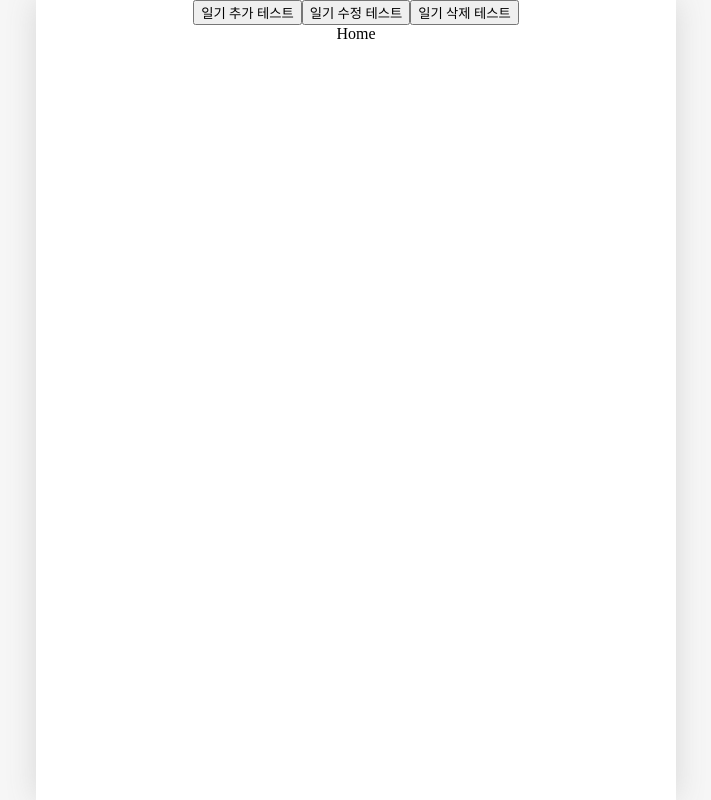
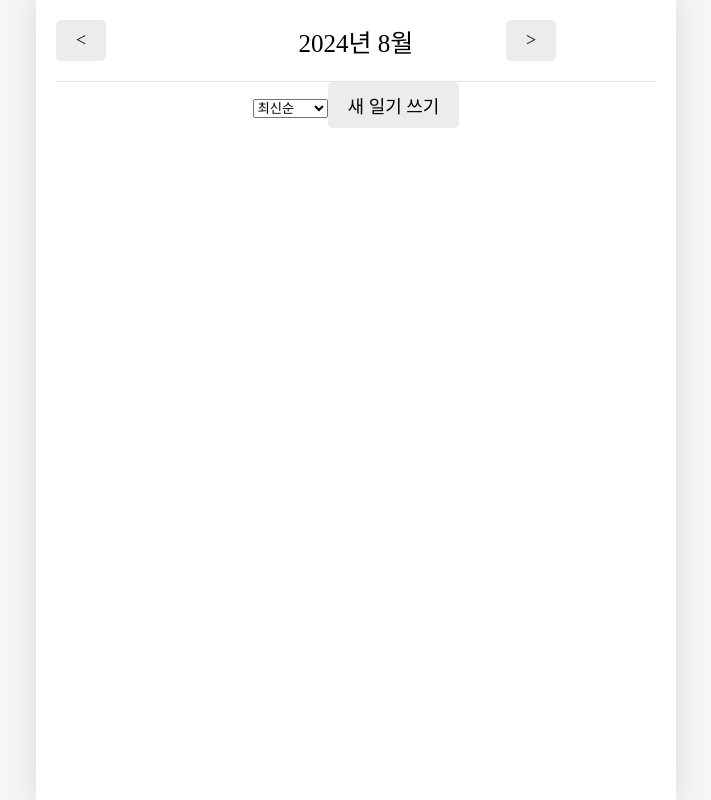
Before and after one commit to Jiae25/onebite-react, a React (Vite) app in the folder section12/: page / in a window 1280 px wide. Shown: the whole page, without its empty margins (284-995 px from the left). Built offline with nearby package versions, Linux system fonts and the light colour scheme; a web font is replaced by a local one.

Commit message:
ch10. Home 페이지 구현하기 1.UI

```diff
--- a/section12/src/App.jsx
+++ b/section12/src/App.jsx
@@ -90,31 +90,11 @@ function App() {
 
   return (
     <>
-      <button onClick={() => {
-        onCreate(new Date().getTime(), 1, "Hello");
-      }}
-      >
-        일기 추가 테스트
-      </button>
-
-      <button
-        onClick={() => {
-          onUpdate(1, new Date().getTime(), 3, "수정된 일기입니다");
-        }}
-      >
-        일기 수정 테스트
-      </button>
-
-      <button onClick={() => {
-        onDelete(1);
-      }}
-      >
-        일기 삭제 테스트
-      </button>
-
       <DiaryStateContext.Provider value={data}>
         <DiaryDispatchContext.Provider value={{
-          onCreate, onUpdate, onDelete,
+          onCreate,
+          onUpdate,
+          onDelete,
         }}
         >
           <Routes>
--- /dev/null
+++ b/section12/src/components/DiaryList.jsx
@@ -0,0 +1,17 @@
+import Button from "./Button"
+
+const DiaryList = () => {
+  return (
+    <div className='DiaryList'>
+      <div className='menu_bar'></div>
+      <select name="" id="">
+        <option value="latest">최신순</option>
+        <option value="oldest">오래된 순</option>
+      </select>
+      <Button text={"새 일기 쓰기"} />
+      <div className='list_wrapper'></div>
+    </div>
+  );
+};
+
+export default DiaryList;
--- a/section12/src/pages/Home.jsx
+++ b/section12/src/pages/Home.jsx
@@ -1,9 +1,17 @@
-import { useSearchParams } from 'react-router-dom';
+import Header from "../components/Header"
+import Button from "../components/Button"
+import DiaryList from "../components/DiaryList"
 
 const Home = () => {
-  const [params, setParams] = useSearchParams();
-
-  return <div>Home</div>;
+  return (
+    <div>
+      <Header title={"2024년 8월"}
+        leftChild={<Button text={"<"} />}
+        rightChild={<Button text={">"} />}
+      />
+      <DiaryList />
+    </div>
+  );
 };
 
 export default Home;
```
Also changed, not shown: 1 other file (tests, documents, lock files or other folders).
